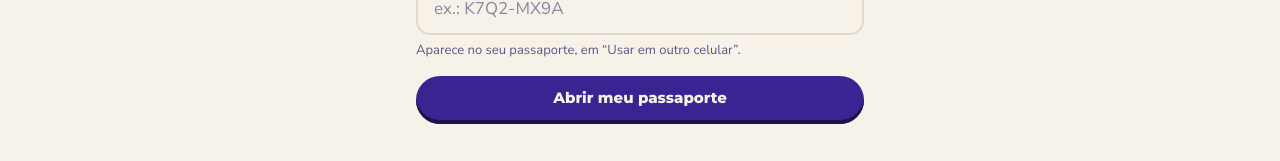
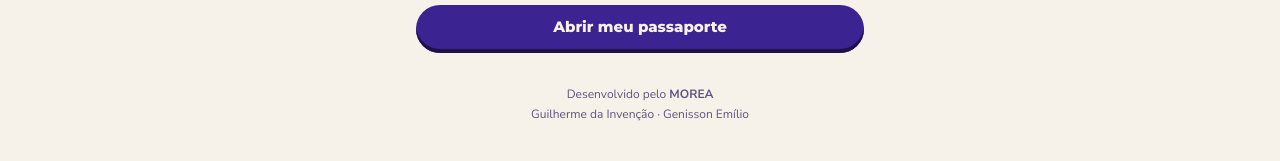
Before and after one commit to Morea-IFS/passaporte_virtual, a Next.js app in the folder apps/web/: page /recuperar in a window 1280 px wide. Shown: the part 636-797 px from the top of the page. Built offline with nearby package versions, Linux system fonts and the light colour scheme; no server answers.

Commit message:
feat(web): adiciona créditos do MOREA no rodapé

```diff
--- a/apps/web/src/components/passport/visitor-shell.tsx
+++ b/apps/web/src/components/passport/visitor-shell.tsx
@@ -51,6 +51,12 @@ export function VisitorShell({
             </div>
           </div>
           {children}
+          <footer className="pt-3 text-center text-xs leading-relaxed text-muted">
+            <p>
+              Desenvolvido pelo <span className="font-bold">MOREA</span>
+            </p>
+            <p>Guilherme da Invenção · Genisson Emílio</p>
+          </footer>
         </div>
       </section>
     </main>
```
